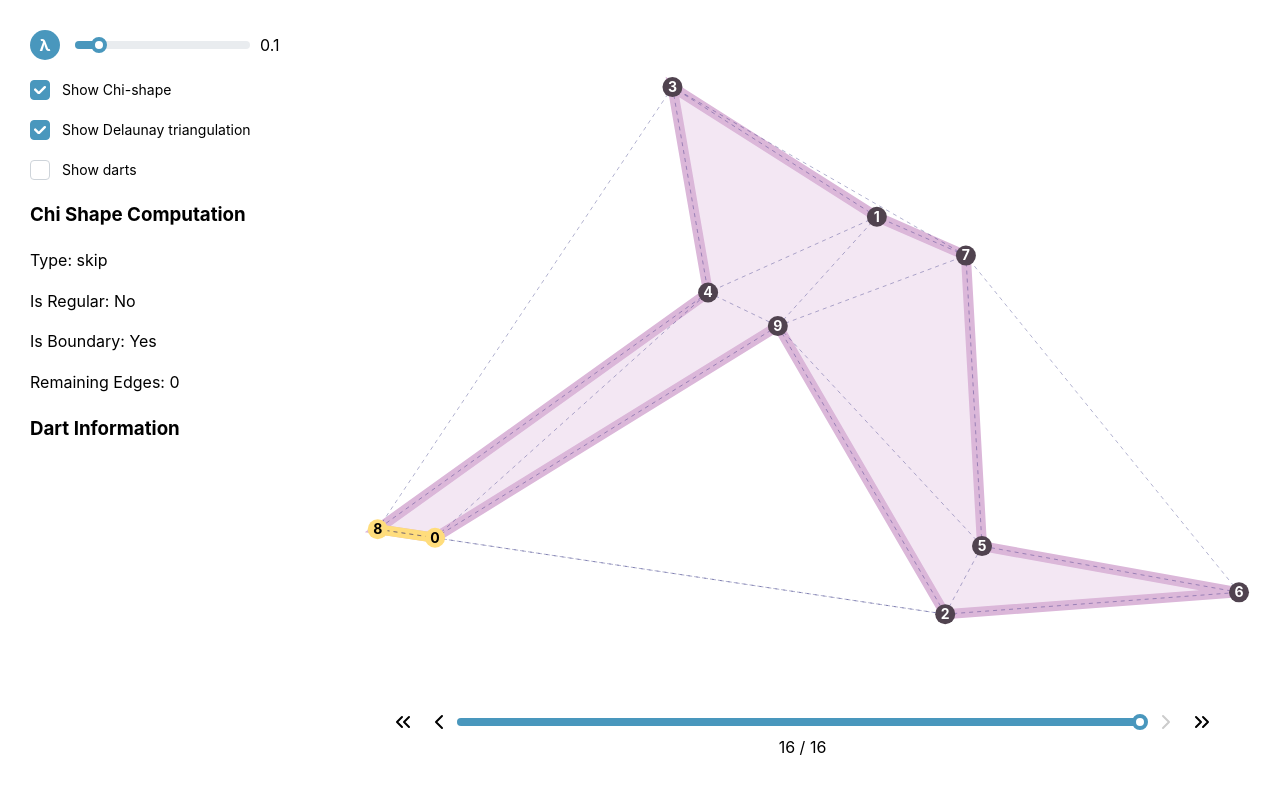
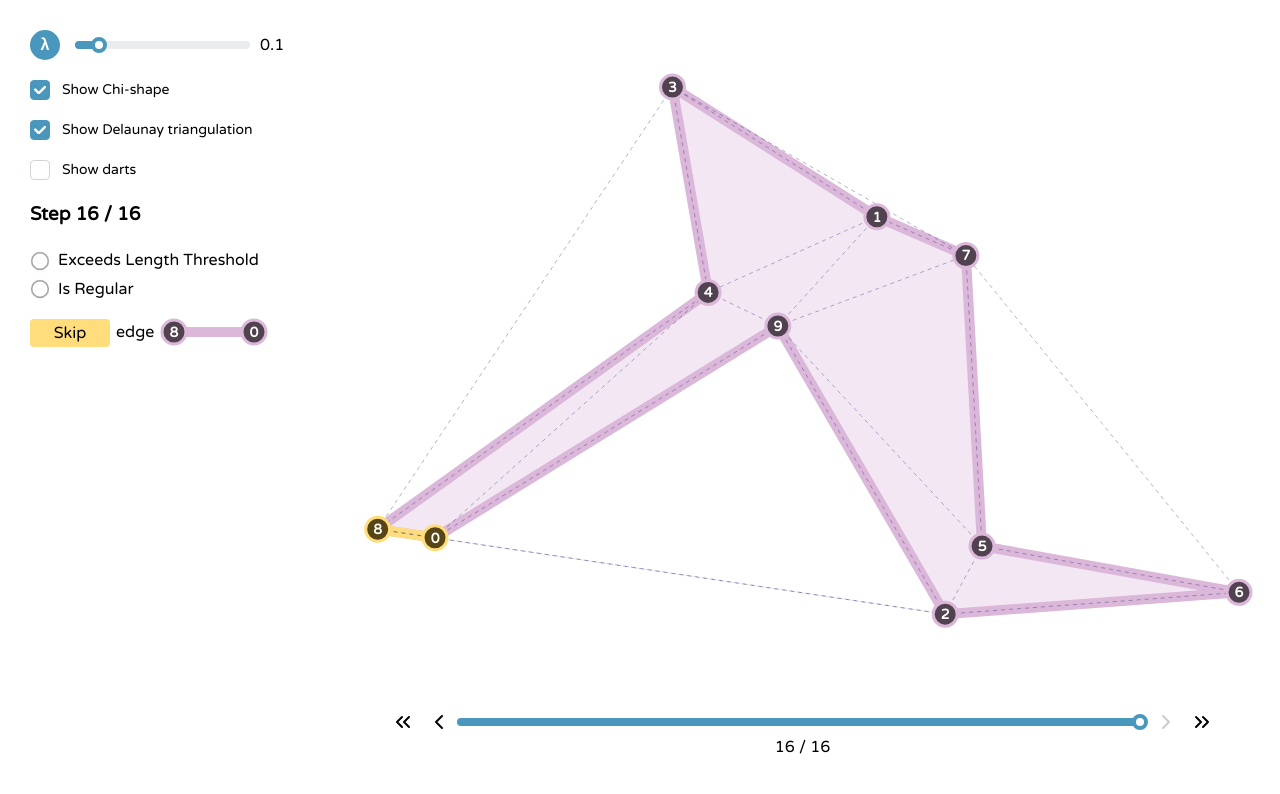
Before and after one commit to NolanDC/chi-shapes, a React (Create React App) app: page / in a window 1280 px wide. Shown: the top 794 px of the page. Built offline with nearby package versions, Linux system fonts and the light colour scheme.

Commit message:
start cleaning up sidebar, add edge symbol

```diff
--- a/public/index.html
+++ b/public/index.html
@@ -24,6 +24,11 @@
       work correctly both with client-side routing and a non-root public URL.
       Learn how to configure a non-root public URL by running `npm run build`.
     -->
+    <link rel="preconnect" href="https://fonts.googleapis.com">
+    <link rel="preconnect" href="https://fonts.gstatic.com" crossorigin>
+    <link href="https://fonts.googleapis.com/css2?family=Varela+Round&display=swap" rel="stylesheet">
+
+
     <title>React App</title>
   </head>
   <body>
--- a/src/ChiShapeVisualization.tsx
+++ b/src/ChiShapeVisualization.tsx
@@ -8,12 +8,19 @@ import { Vertex } from './Vertex';
 import SliderControl from './SliderControl';
 import { Slider, Checkbox } from '@mantine/core';
 import Colors from './Colors';
+import ChecklistStep from './ui/ChecklistStep';
+import ColorLabel from './ui/ColorLabel';
+import { titleCase } from './utils';
+import EdgeSymbol from './ui/EdgeSymbol';
 
 const Container = styled.div`
   display: flex;
   width: 100vw;
   height: 100vh;
   overflow: hidden;
+  font-family: "Varela Round", sans-serif;
+  font-weight: 400;
+  font-style: normal;
 `;
 
 const InfoPanel = styled.div`
@@ -34,7 +41,7 @@ const SVGContainer = styled.div`
 `;
 
 const LambdaSliderContainer = styled.div`
-  display: flex;
+  display: flex;i
   flex-direction: row;
   align-items: center;
   justify-contnet: center;
@@ -57,6 +64,10 @@ const LambdaValue = styled.div`
   margin-left: 10px;
   width: 35px;
   flex-shrink: 0;
+`
+
+const RemovalCondition = styled.div`
+
 `
 
 const ChiShapeVisualization: React.FC = () => {
@@ -215,7 +226,7 @@ const ChiShapeVisualization: React.FC = () => {
         y1={start.y}
         x2={end.x}
         y2={end.y}
-        stroke={currentStep.type == 'remove' ? Colors.red : Colors.yellow}
+        stroke={currentStep.type == 'remove' ? Colors.lightRed : Colors.lightYellow}
         strokeWidth={10}
       />
     );
@@ -290,12 +301,14 @@ const ChiShapeVisualization: React.FC = () => {
 
       const color = currentStep?.type == 'remove' ? Colors.red : Colors.yellow
       const textColor = isHighlighted ? 'black' : 'white'
+      const strokeColor = currentStep?.type == 'remove' ? Colors.lightRed : Colors.lightYellow
       return <Vertex
         key={`point-${index}`}
         point={point}
         index={index}
         color={isHighlighted ? color : undefined}
-        textColor={textColor}
+        strokeColor={isHighlighted ? strokeColor : undefined}
+        textColor='white'
       />
     });
   };
@@ -343,20 +356,33 @@ const ChiShapeVisualization: React.FC = () => {
             onChange={(event) => setShowDarts(event.currentTarget.checked)}
           />
         </div>
-        <h3>Chi Shape Computation</h3>
+        <h3>Step {stepIndex+1} / {steps.length}</h3>
+        {currentStep && currentStep.type == 'init' && (
+          <div>
+            <h4>Initialization</h4>
+            Before running our algorithm, we must:
+            <ul>
+              <li>find the Delaunay triangulation</li>
+              <li>find the border of the triangulation. This is our initial "chi-shape" from which
+              we will carve away to arrive at the final shape.</li>
+            </ul>
+          </div>
+        )}
         {currentStep && (
           <div>
-            <p>Type: {currentStep.type}</p>
-            {(currentStep.type === 'skip' || currentStep.type === 'remove') && (
+            {(currentStep.type === 'skip' || currentStep.type === 'remove') && currentStep.edge && (
               <>
-                <p>Is Regular: {currentStep.isRegular ? 'Yes' : 'No'}</p>
-                <p>Is Boundary: {currentStep.isBoundary ? 'Yes' : 'No'}</p>
+                <ChecklistStep checked={currentStep.edge.length > chiShapeComputer.getLengthThreshold()}>Exceeds Length Threshold</ChecklistStep>
+                <ChecklistStep checked={currentStep.isRegular ?? false}>Is Regular</ChecklistStep>
+                <p>
+                  <ColorLabel backgroundColor={currentStep.type == 'skip' ? Colors.lightYellow : Colors.lightRed}>{titleCase(currentStep.type)}</ColorLabel>
+                  edge
+                  <EdgeSymbol vertex1={currentStep.edge.d1.origin} vertex2={currentStep.edge.d2.origin}/>
+                </p>
               </>
             )}
-            <p>Remaining Edges: {currentStep.remainingEdges.length}</p>
           </div>
         )}
-        <h3>Dart Information</h3>
         {getDartInfo()}
       </InfoPanel>
       <VisualizationContainer>
--- a/src/Colors.ts
+++ b/src/Colors.ts
@@ -1,9 +1,11 @@
 
 const Colors = {
-  red: '#ffbabb',
+  red: 'rgba(99, 32, 33, 1)',
+  lightRed: 'rgba(255, 186, 187, 1)',
   purple: 'rgba(219, 183, 217, 1)',
   lightPurple: 'rgba(243, 231, 243, 1)',
-  yellow: '#ffdd7c'
+  yellow: 'rgba(87, 69, 21, 1)',
+  lightYellow: 'rgba(255, 221, 124, 1)',
 }
 
 export default Colors
--- a/src/Vertex.tsx
+++ b/src/Vertex.tsx
@@ -1,11 +1,13 @@
 import React from 'react';
 import { Vector } from './vector';
 import styled from '@emotion/styled';
+import Colors from './Colors';
 
 interface VertexProps {
   point: Vector;
   index: number;
   color?: string;
+  strokeColor?: string;
   textColor?: string
 }
 
@@ -15,14 +17,16 @@ const VertexNumber = styled.text`
   font-weight: bold;
 `
 
-export const Vertex: React.FC<VertexProps> = ({ point, index, color = "#50434f", textColor = "white" }) => {
+export const Vertex: React.FC<VertexProps> = ({ point, index, color = "#50434f", textColor = "white", strokeColor = Colors.purple }) => {
   return (
     <g>
       <circle
         cx={point.x}
         cy={point.y}
-        r={10}
+        r={12}
         fill={color}
+        stroke={strokeColor}
+        strokeWidth={3}
       />
       <VertexNumber
         x={point.x}
--- /dev/null
+++ b/src/ui/ChecklistStep.tsx
@@ -0,0 +1,43 @@
+import React from 'react';
+import { CircleCheck, Circle } from 'lucide-react';
+import styled from '@emotion/styled';
+
+interface ChecklistStepProps {
+  checked: boolean;
+  children: React.ReactNode;
+}
+
+const StepContainer = styled.div`
+  display: flex;
+  align-items: center;
+  gap: 8px;
+  margin-bottom: 4px;
+`;
+
+const IconWrapper = styled.div<{ checked: boolean }>`
+  color: ${props => props.checked ? '#10B981' : '#aaa'};
+    transition: color 300ms linear;
+  flex-shrink: 0;
+
+  svg {
+    width: 20px;
+    vertical-align: bottom;
+  }
+`;
+
+const ContentWrapper = styled.div`
+  flex-grow: 1;
+`;
+
+const ChecklistStep = ({ checked, children }: ChecklistStepProps) => {
+  return (
+    <StepContainer>
+      <IconWrapper checked={checked}>
+        {checked ? <CircleCheck size={24} /> : <Circle size={24} />}
+      </IconWrapper>
+      <ContentWrapper>{children}</ContentWrapper>
+    </StepContainer>
+  );
+};
+
+export default ChecklistStep;
--- /dev/null
+++ b/src/ui/ColorLabel.tsx
@@ -0,0 +1,28 @@
+import React from 'react';
+import styled from '@emotion/styled';
+
+interface ColorLabelProps {
+  backgroundColor: string;
+  children: React.ReactNode;
+}
+
+const LabelSpan = styled.span<{ backgroundColor: string }>`
+  display: inline-block;
+  background-color: ${props => props.backgroundColor};
+  border-radius: 4px;
+  padding: 2px 6px;
+  margin-right: 6px;
+  text-align: center;
+  width: 80px;
+  transition: background-color 300ms linear;
+`;
+
+const ColorLabel = ({ backgroundColor, children }: ColorLabelProps) => {
+  return (
+    <LabelSpan backgroundColor={backgroundColor}>
+      {children}
+    </LabelSpan>
+  );
+};
+
+export default ColorLabel;
--- /dev/null
+++ b/src/ui/EdgeSymbol.tsx
@@ -0,0 +1,52 @@
+import React from 'react';
+import { Vertex } from '../Vertex';
+import { Line } from '../Line';
+import { Vector } from '../vector';
+import styled from '@emotion/styled';
+import Colors from '../Colors';
+
+interface EdgeSymbolProps {
+  vertex1: number;
+  vertex2: number;
+}
+
+const VertexSVG = styled.svg`
+  display: inline;
+  vertical-align: bottom;
+`
+
+const EdgeSymbol: React.FC<EdgeSymbolProps> = ({ vertex1, vertex2 }) => {
+  const svgWidth = 120;
+  const svgHeight = 30;
+  const padding = 20;
+
+  const point1 = new Vector(padding, svgHeight / 2);
+  const point2 = new Vector(svgWidth - padding, svgHeight / 2);
+
+  return (
+    <VertexSVG width={svgWidth} height={svgHeight}>
+      <Line
+        start={point1}
+        end={point2}
+        stroke={Colors.purple}
+        strokeWidth={10}
+      />
+      <Vertex
+        point={point1}
+        index={vertex1}
+        color="#50434f"
+        textColor="white"
+        strokeColor={Colors.purple}
+      />
+      <Vertex
+        point={point2}
+        index={vertex2}
+        color="#50434f"
+        textColor="white"
+        strokeColor={Colors.purple}
+      />
+    </VertexSVG>
+  );
+};
+
+export default EdgeSymbol;
--- /dev/null
+++ b/src/utils.ts
@@ -0,0 +1,4 @@
+export function titleCase(word: string) {
+  if (!word) return word;
+  return word[0].toUpperCase() + word.substr(1).toLowerCase();
+}
--- a/src/vector.ts
+++ b/src/vector.ts
@@ -43,37 +43,4 @@ export class Vector {
     const dy = this.y - v.y;
     return Math.sqrt(dx * dx + dy * dy);
   }
-
-
-  static dot(v1: Vector, v2: Vector): number {
-    return v1.x * v2.x + v1.y * v2.y;
-  }
-
-  static cross(v1: Vector, v2: Vector): number {
-    return v1.x * v2.y - v1.y * v2.x;
-  }
-
-  static sub(v1: Vector, v2: Vector): Vector {
-    return new Vector(v1.x - v2.x, v1.y - v2.y);
-  }
-
-  static add(v1: Vector, v2: Vector): Vector {
-    return new Vector(v1.x + v2.x, v1.y + v2.y);
-  }
-
-  static random2D(): Vector {
-    const angle = Math.random() * Math.PI * 2;
-    return new Vector(Math.cos(angle), Math.sin(angle));
-  }
-
-  static lerp(v1: Vector, v2: Vector, t: number): Vector {
-    return new Vector(
-      v1.x + (v2.x - v1.x) * t,
-      v1.y + (v2.y - v1.y) * t
-    );
-  }
-
-  static scale = function(v: Vector, scalar: number): Vector {
-    return new Vector(v.x * scalar, v.y * scalar);
-  };
 }
```
